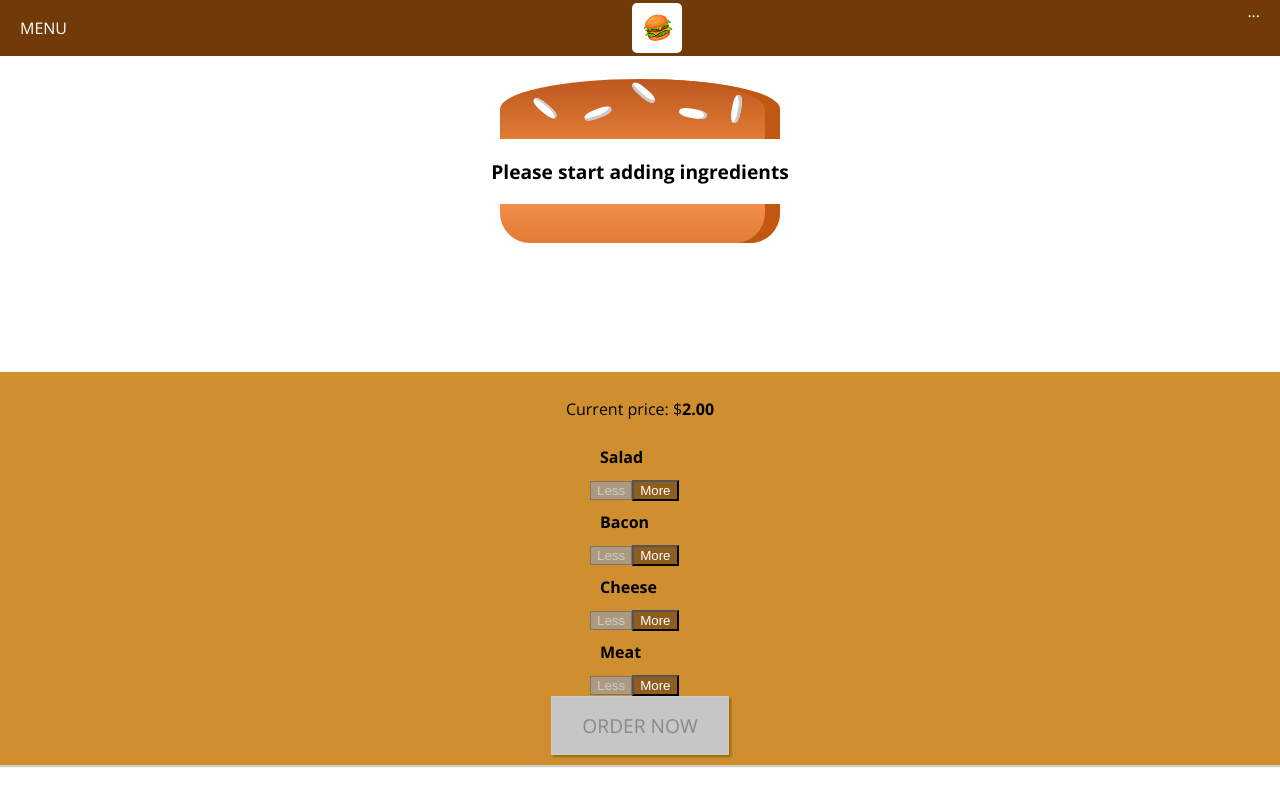
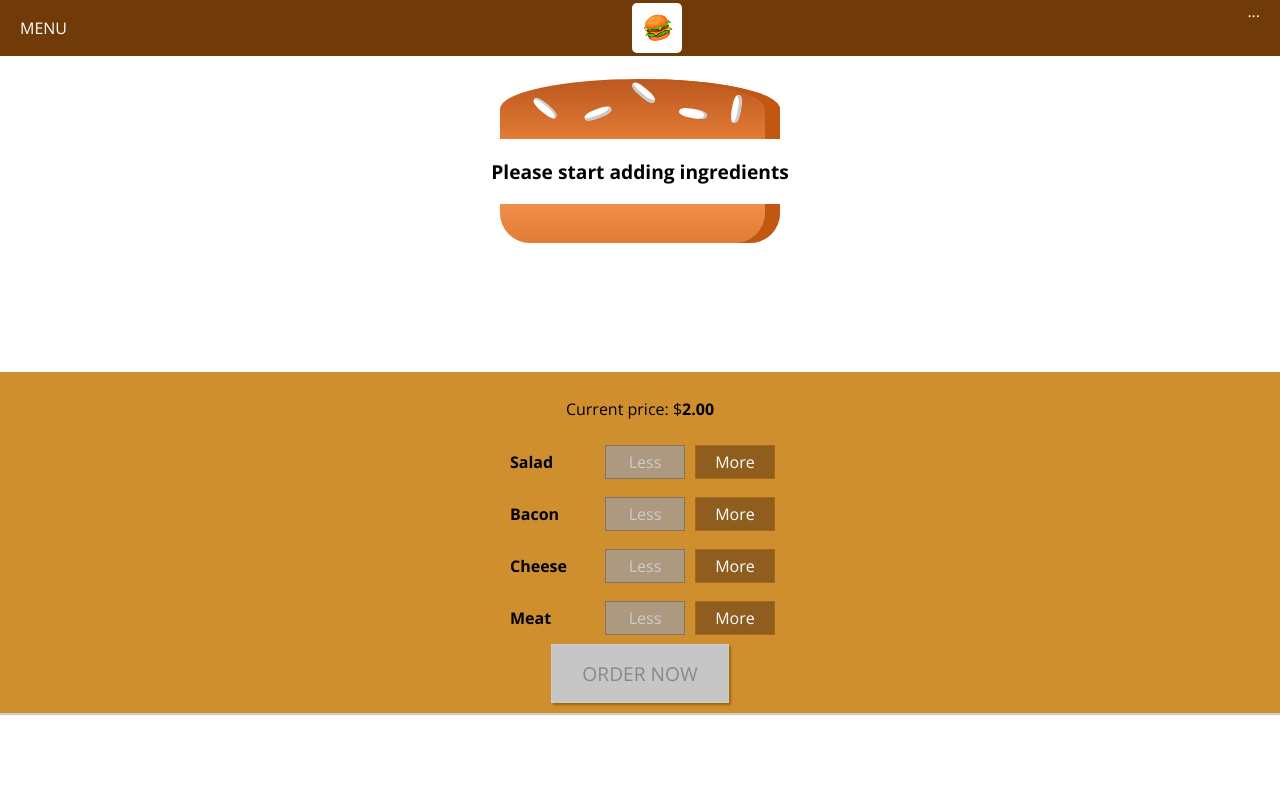
Before and after one commit to zdrale/Burger, a React app: page / in a window 1280 px wide. Built offline with nearby package versions, Linux system fonts and the light colour scheme.

Commit message:
Fixed styling for build controls

```diff
--- a/src/components/Burger/BuildControls/BuildControl/BuildControl.css
+++ b/src/components/Burger/BuildControls/BuildControl/BuildControl.css
@@ -1,3 +1,21 @@
+.BuildControl {
+    display: flex;
+    justify-content: space-between;
+    align-items: center;
+    margin: 5px 0;
+}
+
+.BuildControl button {
+    display: block;
+    font: inherit;
+    padding: 5px;
+    margin: 0 5px;
+    width: 80px;
+    border: 1px solid #AA6817;
+    cursor: pointer;
+    outline: none;
+}
+
 
 .BuildControl button:disabled {
     background-color: #AC9980;
```
